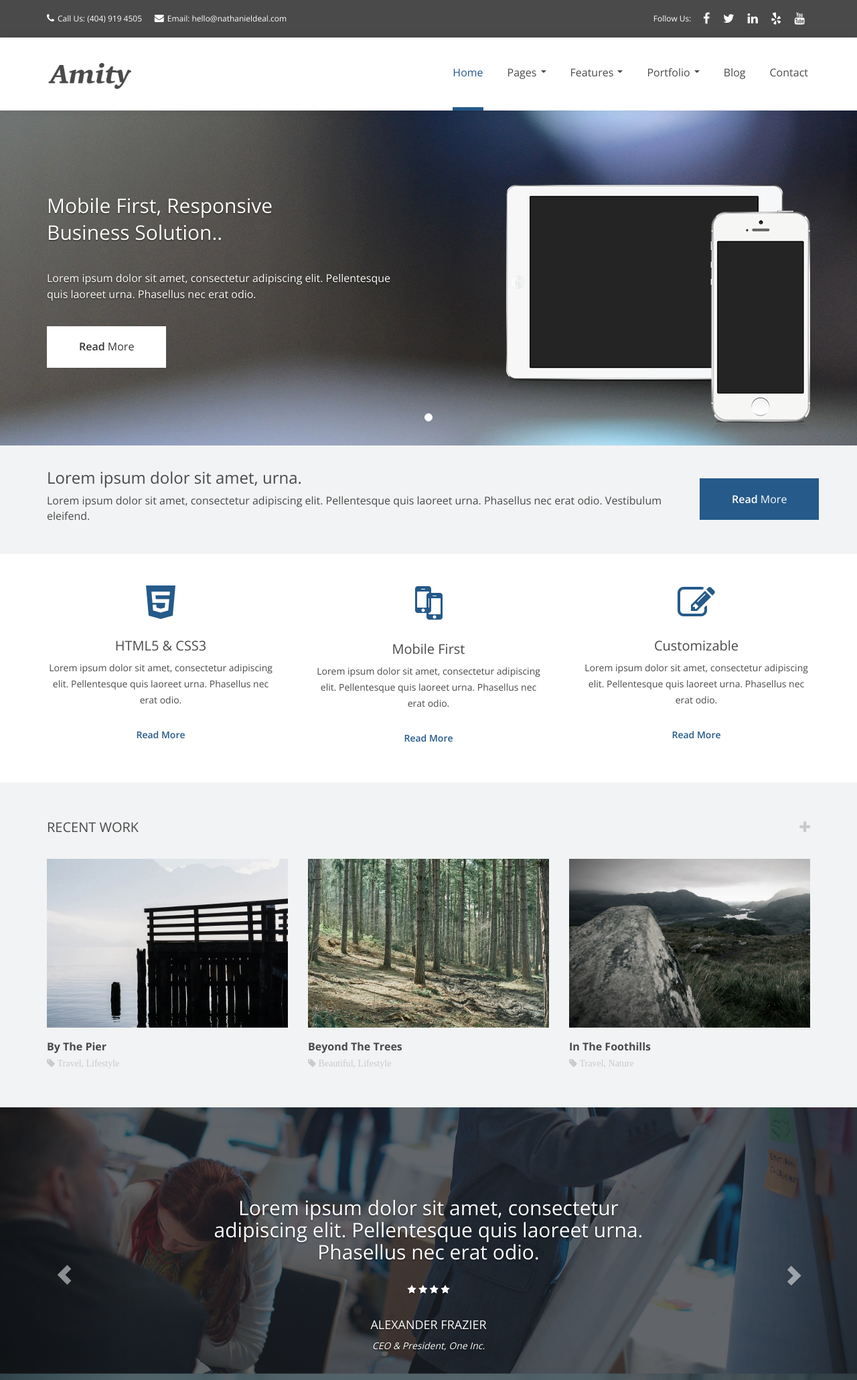
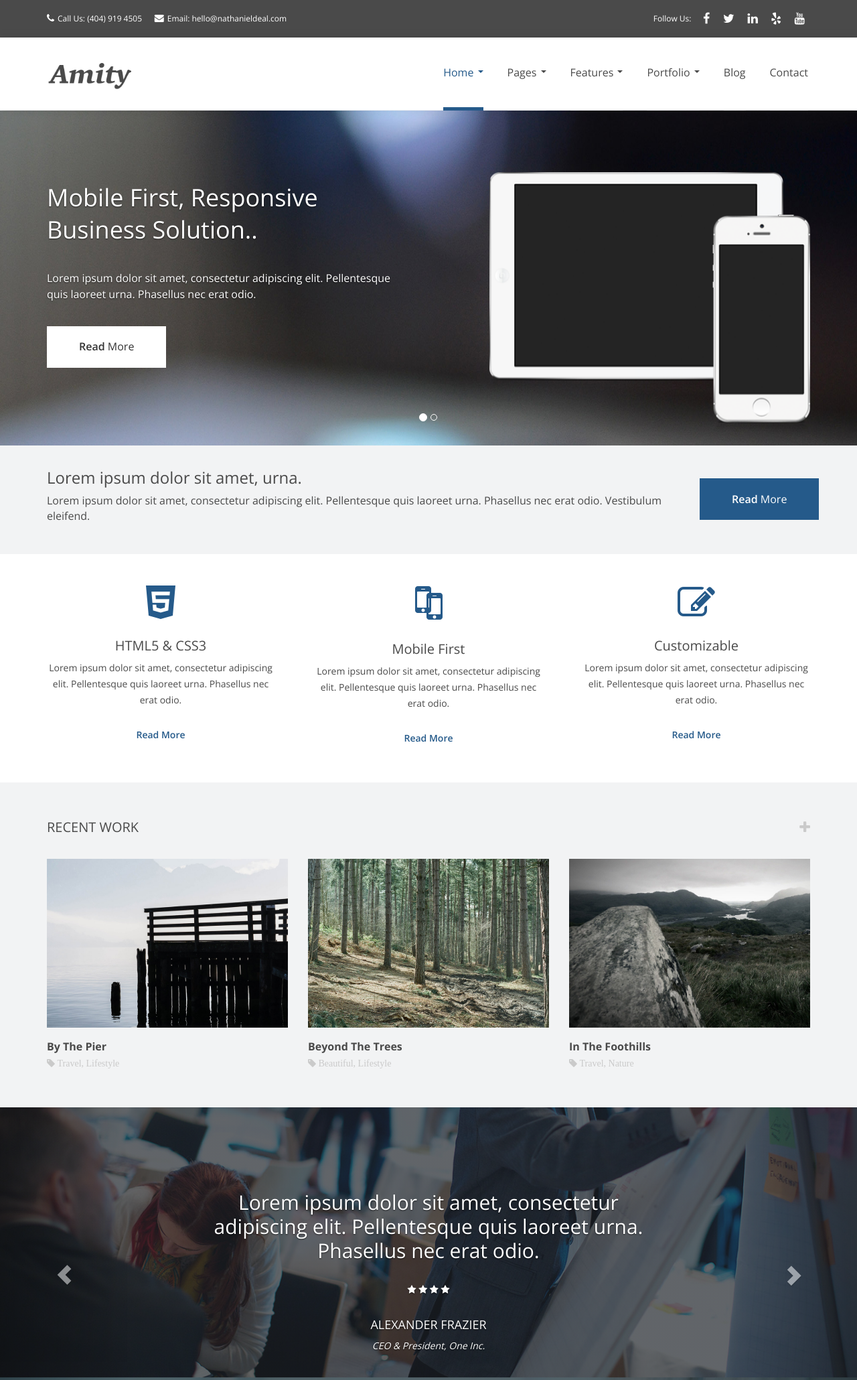
Before and after one commit to Kostjuchenko-AV/corporate-theme, a PHP site: page / in a window 1280 px wide. Shown: the top 2060 px of the page at 67% size. Run offline with PHP 8.4, Linux system fonts and the light colour scheme.

Commit message:
Home page updates

```diff
--- a/HTML/css/main.css
+++ b/HTML/css/main.css
@@ -26,6 +26,9 @@ h5,
 h6 {
   font-family: 'Open Sans', 'Helvetica Neue', Helvetica, Arial, sans-serif;
   font-style: normal;
+}
+h1.title span {
+  font-weight: 300;
 }
 h2.title span {
   font-weight: 300;
@@ -251,11 +254,11 @@ header .navbar-wrapper .navbar-brand img {
   right: auto;
   bottom: 50px;
 }
-#main-carousel .carousel-caption h2 {
-  line-height: 40px;
+#main-carousel .carousel-caption h1 {
+  font-size: 30px;
   margin-bottom: 36px;
 }
-#main-carousel .carousel-caption h2 span {
+#main-carousel .carousel-caption h1 span {
   display: block;
 }
 #main-carousel .carousel-caption p {
@@ -277,14 +280,20 @@ header .navbar-wrapper .navbar-brand img {
   right: 40px;
   bottom: 65px;
   z-index: 11;
+  width: 75%;
+  -webkit-animation-delay: .2s;
+          animation-delay: .2s;
 }
 #main-carousel .carousel-image .img-2 {
   position: absolute;
   right: 0px;
   bottom: 0px;
   z-index: 12;
+  width: 25%;
+  -webkit-animation-delay: .5s;
+          animation-delay: .5s;
 }
-#main-carousel .items > img {
+#main-carousel .item > img {
   min-width: 100%;
 }
 #main-carousel .item {
@@ -292,9 +301,6 @@ header .navbar-wrapper .navbar-brand img {
   background-color: #4a4a4a;
 }
 #main-carousel .carousel-inner > .item > img {
-  position: absolute;
-  top: 0;
-  left: 0;
   min-width: 100%;
   height: 500px;
 }
@@ -439,6 +445,7 @@ header .navbar-wrapper .navbar-brand img {
 #testimonial-carousel .carousel-inner .item h2 {
   font-weight: 300;
   margin-bottom: 30px;
+  font-size: 24px;
 }
 #testimonial-carousel .carousel-inner .item .rating {
   margin-bottom: 30px;
@@ -494,7 +501,7 @@ header .navbar-wrapper .navbar-brand img {
 .services .line-graph .graph-item .progress-bar {
   background-color: #255a8a;
 }
-.services .line-graph .graph-item .animated {
+.services .line-graph .graph-item .animated-bar {
   -webkit-transition: width 0.8s ease-in-out;
           transition: width 0.8s ease-in-out;
 }
@@ -548,6 +555,9 @@ header .navbar-wrapper .navbar-brand img {
 .footer-top .contact-block li a:hover {
   color: #6fa7d9;
 }
+.footer-top .twitter-block {
+  margin-top: 36px;
+}
 .footer-top .twitter-block li {
   margin-bottom: 15px;
   line-height: 18px;
@@ -573,6 +583,9 @@ header .navbar-wrapper .navbar-brand img {
   font-style: italic;
   margin-top: 5px;
 }
+.footer-top .newsletter-block {
+  margin-top: 36px;
+}
 .footer-top .newsletter-block p {
   margin-bottom: 15px;
   line-height: 18px;
@@ -588,7 +601,7 @@ header .navbar-wrapper .navbar-brand img {
   border: none;
   height: 40px;
   color: white;
-  width: 185px;
+  width: 175px;
 }
 .footer-top .newsletter-block button {
   display: inline-block;
@@ -612,10 +625,15 @@ header .navbar-wrapper .navbar-brand img {
   background-color: #4a4a4a;
   color: white;
   padding: 26px;
+  text-align: center;
 }
 .footer-bottom p {
   font-size: 12px;
   margin: 10px 0 0;
+}
+.footer-bottom .follow {
+  margin-top: 20px;
+  width: 100%;
 }
 .footer-bottom .follow a {
   color: white;
@@ -652,9 +670,6 @@ header .navbar-wrapper .navbar-brand img {
   header .navbar-wrapper .navbar-nav > li.active > a {
     border-bottom-color: #255a8a;
   }
-  header .navbar-wrapper .navbar-nav li.dropdown:hover .dropdown-menu {
-    display: block;
-  }
   header .navbar-wrapper .navbar-nav .dropdown-menu {
     left: 18px;
     border: none;
@@ -662,7 +677,7 @@ header .navbar-wrapper .navbar-brand img {
     border-top: 5px solid #255a8a;
     margin-top: -5px;
     padding: 0;
-    min-width: 180px;
+    width: 200px;
   }
   header .navbar-wrapper .navbar-nav .dropdown-menu > li > a {
     padding: 13px 18px;
@@ -676,6 +691,9 @@ header .navbar-wrapper .navbar-brand img {
   header .navbar-wrapper .navbar-nav .dropdown-menu > li > a:focus {
     background-color: #f2f3f4;
     color: #255a8a;
+  }
+  header .navbar-wrapper .navbar-nav li.dropdown:hover .dropdown-menu {
+    display: block;
   }
   header .navbar-wrapper.stuck {
     position: fixed;
@@ -697,4 +715,35 @@ header .navbar-wrapper .navbar-brand img {
   header.shrink-header .navbar-wrapper .navbar-nav > li > a {
     padding: 21px 0;
   }
+  #testimonial-carousel .item h2 {
+    font-size: 30px !important;
+    line-height: 36px;
+  }
+  .footer-top .twitter-block,
+  .footer-top .newsletter-block {
+    margin-top: 0;
+  }
+  .footer-bottom {
+    text-align: left;
+  }
+  .footer-bottom .follow {
+    margin: 0;
+    width: auto;
+  }
 }
+@media (min-width: 992px) {
+  #main-carousel .carousel-caption h1 {
+    font-size: 36px;
+    line-height: 48px;
+  }
+}
+@media (min-width: 992px) and (max-width: 1200px) {
+  #main-carousel .carousel-image {
+    bottom: 60px;
+  }
+}
+@media (min-width: 1200px) {
+  #main-carousel:hover .carousel-control {
+    display: block;
+  }
+}
--- a/HTML/css/main.less
+++ b/HTML/css/main.less
@@ -50,6 +50,13 @@ body {
 h1, h2, h3, h4, h5, h6 {
 	font-family: @font-family-base;
 	font-style: normal;
+}
+
+h1.title {
+
+	span {
+		font-weight: 300;
+	}
 }
 
 h2.title {
@@ -307,8 +314,8 @@ header {
 		right: auto;
 		bottom: 50px;
 
-		h2 {
-			line-height: 40px;
+		h1 {
+			font-size: 30px;
 			margin-bottom: 36px;
 
 			span {
@@ -337,6 +344,8 @@ header {
 			right: 40px;
 			bottom: 65px;
 			z-index: 11;
+			width: 75%;
+			animation-delay: .2s;
 		}
 
 		.img-2 {
@@ -344,10 +353,12 @@ header {
 			right: 0px;
 			bottom: 0px;
 			z-index: 12;
+			width: 25%;
+			animation-delay: .5s;
 		}
 	}
 
-	.items > img {
+	.item > img {
 		min-width: 100%;
 	}
 
@@ -357,9 +368,6 @@ header {
 	}
 
 	.carousel-inner > .item > img {
-		position: absolute;
-		top: 0;
-		left: 0;
 		min-width: 100%;
 		height: 500px;
 	}
@@ -367,6 +375,7 @@ header {
 	.carousel-control {
 		display: none;
 	}
+
 }
 
 /* CTA STYLING
@@ -542,6 +551,7 @@ header {
 			h2 {
 				font-weight: 300;
 				margin-bottom: 30px;
+				font-size: 24px;
 			}
 
 			.rating {
@@ -617,7 +627,7 @@ header {
 				background-color: @brand-primary;
 			}
 
-			.animated {
+			.animated-bar {
 				transition: width .8s ease-in-out;
 			}
 		}
@@ -692,6 +702,7 @@ header {
 	}
 
 	.twitter-block {
+		margin-top: 36px;
 
 		li {
 			margin-bottom: 15px;
@@ -725,6 +736,7 @@ header {
 	}
 
 	.newsletter-block {
+		margin-top: 36px;
 
 		p {
 			margin-bottom: 15px;
@@ -743,7 +755,7 @@ header {
 			border: none;
 			height: 40px;
 			color: white;
-			width: 185px;
+			width: 175px;
 		}
 
 		button {
@@ -773,6 +785,7 @@ header {
 	background-color: @gray;
 	color: white;
 	padding: 26px;
+	text-align: center;
 
 	p {
 		font-size: @font-size-small;
@@ -780,6 +793,9 @@ header {
 	}
 
 	.follow {
+		margin-top: 20px;
+		width: 100%;
+
 		a {
 			color: white;
 			font-size: 20px;
@@ -828,10 +844,6 @@ header {
 					border-bottom-color: @brand-primary;
 				}
 
-					li.dropdown:hover .dropdown-menu {
-						display: block;
-					}
-
 				.dropdown-menu {
 					left: 18px;
 					border: none;
@@ -839,7 +851,7 @@ header {
 					border-top: 5px solid #255a8a;
 					margin-top: -5px;
 					padding: 0;
-						min-width: 180px;
+					width: 200px;
 
 					> li > a {
 						padding: 13px 18px;
@@ -855,6 +867,10 @@ header {
 						background-color: @gray-lighter;
 						color: @brand-primary;
 					}
+				}
+
+				li.dropdown:hover .dropdown-menu {
+					display: block;
 				}
 
 			}
@@ -892,5 +908,63 @@ header {
 		}
 	}
 
+	#testimonial-carousel {
+
+		.item {
+
+			h2 {
+				font-size: 30px !important;
+				line-height: 36px;
+			}
+		}
+	}
+
+	.footer-top {
+		.twitter-block, .newsletter-block {
+			margin-top: 0;
+		}
+	}
+
+	.footer-bottom {
+		text-align: left;
+
+		.follow {
+			margin: 0;
+			width: auto;
+		}
+	}
+
 
 }
+
+@media (min-width: @screen-md-min) {
+
+	#main-carousel {
+
+		.carousel-caption h1 {
+			font-size: 36px;
+			line-height: 48px;
+		}
+	}
+}
+
+@media (min-width: @screen-md-min) and (max-width: @screen-lg-min) {
+
+	#main-carousel {
+
+		.carousel-image {
+			bottom: 60px;
+		}
+	}
+}
+
+@media (min-width: @screen-lg-min) {
+
+	#main-carousel {
+
+		&:hover .carousel-control {
+			display: block;
+		}
+	}
+
+}
--- a/HTML/index.html
+++ b/HTML/index.html
@@ -69,7 +69,14 @@
 							<div class="collapse navbar-collapse" id="navbar-collapse-1">
 								<ul class="nav navbar-nav navbar-right">
 									<li class="active">
-										<a href="#">Home</a>
+										<a href="#" class="dropdown-toggle" data-toggle="dropdown">
+											Home <strong class="caret"></strong>
+										</a>
+										<ul class="dropdown-menu">
+											<li>
+												<a href="#">Dropdown Link</a>
+											</li>
+										</ul>
 									</li>
 									<li class="dropdown">
 										<a href="#" class="dropdown-toggle" data-toggle="dropdown">
@@ -136,24 +143,39 @@
 			<div id="main-carousel" class="carousel slide" data-ride="carousel">
 				<ol class="carousel-indicators">
 					<li data-target="#main-carousel" data-slide-to="0" class="active"></li>
-<!--
 					<li data-target="#main-carousel" data-slide-to="1" class=""></li>
-					<li data-target="#main-carousel" data-slide-to="2" class=""></li>
--->
+<!-- 					<li data-target="#main-carousel" data-slide-to="2" class=""></li> -->
 				</ol>
 				<div class="carousel-inner">
-					<div class="items active">
+					<div class="item active">
 						<img src="img/main-slider-1.jpg" alt="main-slider-1" />
 						<div class="container">
 						<div class="row">
 							<div class="carousel-caption col-sm-6">
-								<h2 class="title"><span>Mobile First, Responsive</span> Business Solution..</h1>
-								<p>Lorem ipsum dolor sit amet, consectetur adipiscing elit. Pellentesque quis laoreet urna. Phasellus nec erat odio. </p>
-								<p><a class="btn btn-lg btn-default" href="#" role="button"><b>Read</b> More</a></p>
+								<h1 class="title animated bounceInRight"><span>Mobile First, Responsive</span> Business Solution..</h1>
+								<p class="animated bounceInRight">Lorem ipsum dolor sit amet, consectetur adipiscing elit. Pellentesque quis laoreet urna. Phasellus nec erat odio. </p>
+								<p><a class="btn btn-lg btn-default animated bounceInRight" href="#" role="button"><b>Read</b> More</a></p>
 							</div>
 							<div class="carousel-image col-sm-6">
-								<img class="img-1 img-responsive" src="img/main-slider-1-ipad.png" alt="main-slider-1-ipad" />
-								<img class="img-2 img-responsive" src="img/main-slider-1-iphone.png" alt="main-slider-1-iphone" />
+								<img class="img-1 img-responsive animated bounceInUp hidden-xs" src="img/main-slider-1-ipad.png" alt="main-slider-1-ipad" />
+								<img class="img-2 img-responsive animated bounceInUp hidden-xs" src="img/main-slider-1-iphone.png" alt="main-slider-1-iphone" />
+							</div>
+						</div>
+						</div>
+					</div>
+
+					<div class="item">
+						<img src="img/main-slider-1.jpg" alt="main-slider-1" />
+						<div class="container">
+						<div class="row">
+							<div class="carousel-caption col-sm-6">
+								<h1 class="title animated bounceInRight"><span>Mobile First, Responsive</span> Business Solution..</h1>
+								<p class="animated bounceInRight">Lorem ipsum dolor sit amet, consectetur adipiscing elit. Pellentesque quis laoreet urna. Phasellus nec erat odio. </p>
+								<p><a class="btn btn-lg btn-default animated bounceInRight" href="#" role="button"><b>Read</b> More</a></p>
+							</div>
+							<div class="carousel-image col-sm-6">
+								<img class="img-1 img-responsive animated bounceInUp hidden-xs" src="img/main-slider-1-ipad.png" alt="main-slider-1-ipad" />
+								<img class="img-2 img-responsive animated bounceInUp hidden-xs" src="img/main-slider-1-iphone.png" alt="main-slider-1-iphone" />
 							</div>
 						</div>
 						</div>
@@ -190,12 +212,12 @@
 			<div class="cta">
 				<div class="container">
 					<div class="row">
-						<div class="col-sm-10">
+						<div class="col-md-10">
 							<h3>Lorem ipsum dolor sit amet, urna. </h3>
 							<p>Lorem ipsum dolor sit amet, consectetur adipiscing elit. Pellentesque quis laoreet urna.
 	Phasellus nec erat odio. Vestibulum eleifend. </p>
 						</div>
-						<div class="col-sm-2">
+						<div class="col-md-2">
 							<a class="btn btn-primary" href="#" role="button"><b>Read</b> More</a>
 						</div>
 					</div>
@@ -352,7 +374,7 @@ potenti. Duis at faucibus ligula.
 							<div class="graph-item">
 								<span><i class="fa fa-bank"></i>Asset Management</span>
 								<div class="progress">
-									<div class="progress-bar animated" role="progressbar" aria-valuemin="0" aria-valuemax="100" aria-valuenow="90">
+									<div class="progress-bar animated-bar" role="progressbar" aria-valuemin="0" aria-valuemax="100" aria-valuenow="90">
 									</div>
 								</div>
 							</div>
@@ -360,7 +382,7 @@ potenti. Duis at faucibus ligula.
 							<div class="graph-item">
 								<span><i class="fa fa-line-chart"></i>Financial Planning</span>
 								<div class="progress">
-									<div class="progress-bar animated" role="progressbar" aria-valuemin="0" aria-valuemax="100" aria-valuenow="85">
+									<div class="progress-bar animated-bar" role="progressbar" aria-valuemin="0" aria-valuemax="100" aria-valuenow="85">
 									</div>
 								</div>
 							</div>
@@ -368,7 +390,7 @@ potenti. Duis at faucibus ligula.
 							<div class="graph-item">
 								<span><i class="fa fa-database"></i>Database Management</span>
 								<div class="progress">
-									<div class="progress-bar animated" role="progressbar" aria-valuemin="0" aria-valuemax="100" aria-valuenow="75">
+									<div class="progress-bar animated-bar" role="progressbar" aria-valuemin="0" aria-valuemax="100" aria-valuenow="75">
 									</div>
 								</div>
 							</div>
@@ -377,7 +399,7 @@ potenti. Duis at faucibus ligula.
 							<div class="graph-item">
 								<span><i class="fa fa-legal"></i>Legal Services</span>
 								<div class="progress">
-									<div class="progress-bar animated" role="progressbar" aria-valuemin="0" aria-valuemax="100" aria-valuenow="60">
+									<div class="progress-bar animated-bar" role="progressbar" aria-valuemin="0" aria-valuemax="100" aria-valuenow="60">
 									</div>
 								</div>
 							</div>
@@ -385,7 +407,7 @@ potenti. Duis at faucibus ligula.
 							<div class="graph-item">
 								<span><i class="fa fa-suitcase"></i>Investing Advice</span>
 								<div class="progress">
-									<div class="progress-bar animated" role="progressbar" aria-valuemin="0" aria-valuemax="100" aria-valuenow="95">
+									<div class="progress-bar animated-bar" role="progressbar" aria-valuemin="0" aria-valuemax="100" aria-valuenow="95">
 									</div>
 								</div>
 							</div>
@@ -393,7 +415,7 @@ potenti. Duis at faucibus ligula.
 							<div class="graph-item">
 								<span><i class="fa fa-users"></i>Staff Managment</span>
 								<div class="progress">
-									<div class="progress-bar animated" role="progressbar" aria-valuemin="0" aria-valuemax="100" aria-valuenow="65">
+									<div class="progress-bar animated-bar" role="progressbar" aria-valuemin="0" aria-valuemax="100" aria-valuenow="65">
 									</div>
 								</div>
 							</div>
@@ -402,7 +424,7 @@ potenti. Duis at faucibus ligula.
 							<div class="graph-item">
 								<span><i class="fa fa-files-o"></i>Multi-Policy Plans</span>
 								<div class="progress">
-									<div class="progress-bar animated" role="progressbar" aria-valuemin="0" aria-valuemax="100" aria-valuenow="98">
+									<div class="progress-bar animated-bar" role="progressbar" aria-valuemin="0" aria-valuemax="100" aria-valuenow="98">
 									</div>
 								</div>
 							</div>
@@ -410,7 +432,7 @@ potenti. Duis at faucibus ligula.
 							<div class="graph-item">
 								<span><i class="fa fa-graduation-cap"></i>Educational Services</span>
 								<div class="progress">
-									<div class="progress-bar animated" role="progressbar" aria-valuemin="0" aria-valuemax="100" aria-valuenow="90">
+									<div class="progress-bar animated-bar" role="progressbar" aria-valuemin="0" aria-valuemax="100" aria-valuenow="90">
 									</div>
 								</div>
 							</div>
@@ -530,6 +552,12 @@ potenti. Duis at faucibus ligula.
 			  $('header').toggleClass('shrink-header', direction === 'down');
 			}, { offset: 108 });
 
+			// Initialize Main Carousel
+			$('.carousel').carousel({
+				interval: 15000
+
+			})
+
 		 	// Parallax Background Effect
 		 	$.stellar({
 				horizontalScrolling: false,
@@ -557,7 +585,7 @@ potenti. Duis at faucibus ligula.
 			// Animate Progress Bars
 
 			$('.services').waypoint(function() {
-				$('.graph-item .animated').each(function(){
+				$('.graph-item .animated-bar').each(function(){
 					var setWidth = $(this).attr('aria-valuenow');
 					$(this).width(setWidth + '%');
 				});
```
Lines whose indentation alone changed are shown as unchanged.
